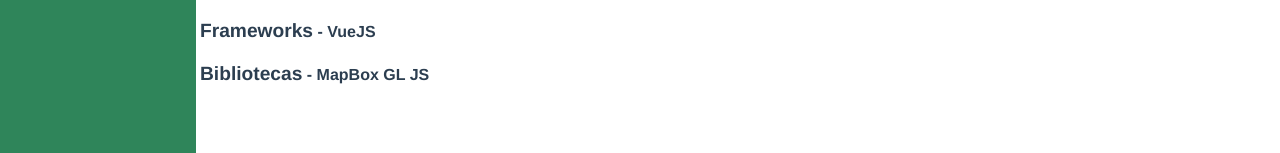
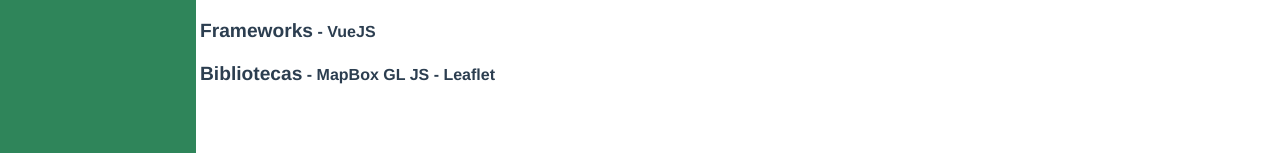
Before and after one commit to BrunoLofranoPorto/lagas-webgis-desenvolvimento, a Vue app: page / in a window 1280 px wide. Shown: the part 418-571 px from the top of the page. Built offline with nearby package versions, Linux system fonts and the light colour scheme.

Commit message:
Update Home.vue

```diff
--- a/src/views/Home.vue
+++ b/src/views/Home.vue
@@ -8,7 +8,7 @@
     <h2>Tecnologias utilizadas:</h2>
     <h4><span>Linguagens</span> - HTML, CSS e JavaScript</h4>
     <h4><span>Frameworks</span> - VueJS</h4>
-    <h4><span>Bibliotecas</span> - MapBox GL JS</h4>
+    <h4><span>Bibliotecas</span> - MapBox GL JS - Leaflet</h4>
   </div>
 </template>
 
```
